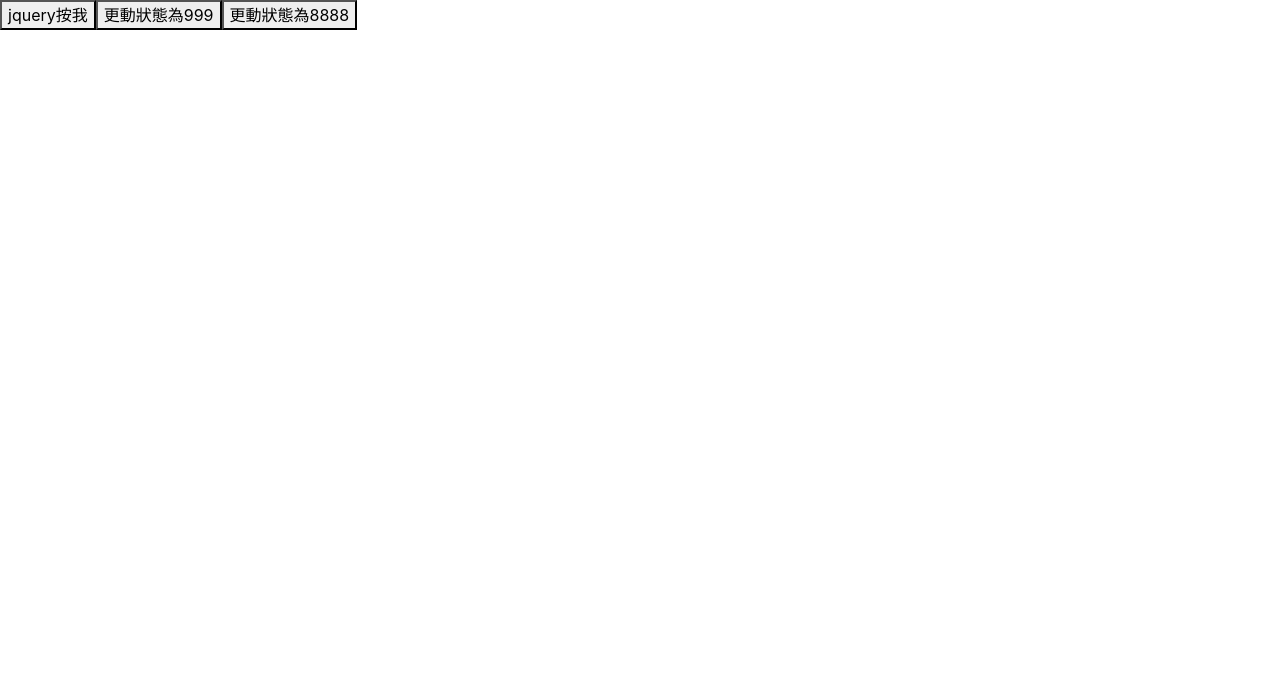
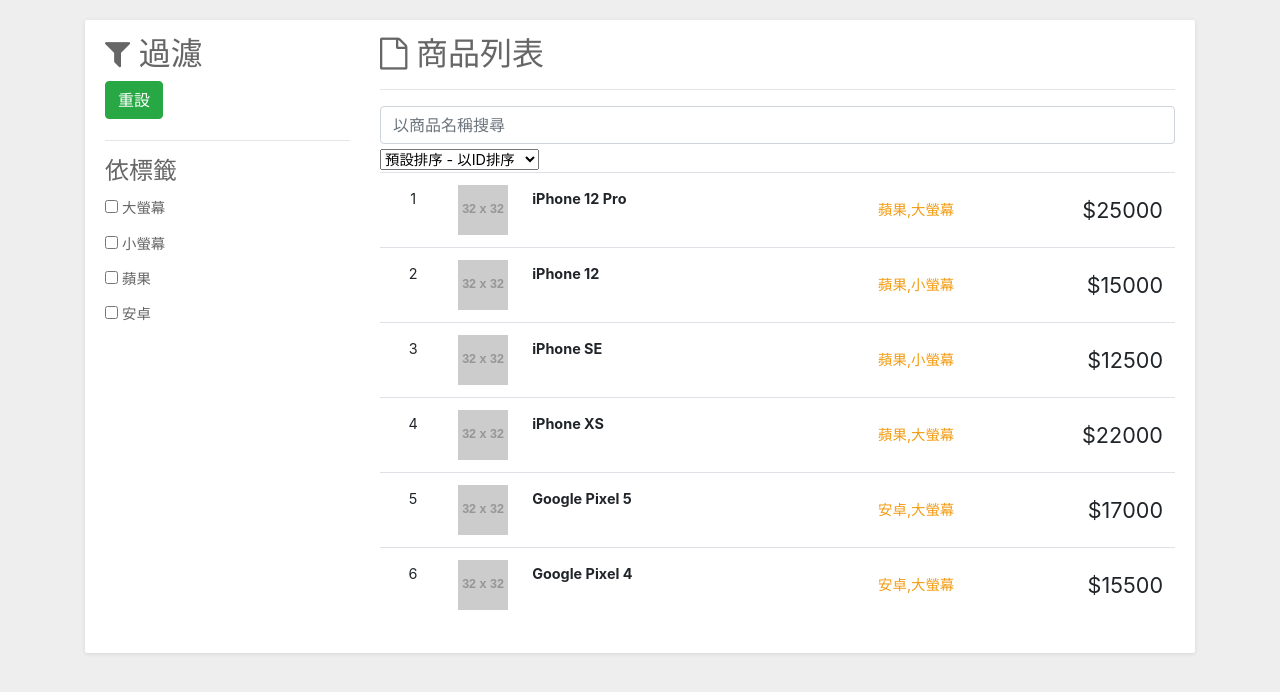
Before and after one commit to karinhsin/React_tutorial, a React (Create React App) app: page / in a window 1280 px wide. Shown: the top 692 px of the page. Built offline with nearby package versions, Linux system fonts and the light colour scheme.

Commit message:
篩選器實例樣板

```diff
--- a/public/index.html
+++ b/public/index.html
@@ -19,16 +19,19 @@
       Notice the use of %PUBLIC_URL% in the tags above.
       It will be replaced with the URL of the `public` folder during the build.
       Only files inside the `public` folder can be referenced from the HTML.
+
       Unlike "/favicon.ico" or "favicon.ico", "%PUBLIC_URL%/favicon.ico" will
       work correctly both with client-side routing and a non-root public URL.
       Learn how to configure a non-root public URL by running `npm run build`.
     -->
-     <link
-      href="https://maxcdn.bootstrapcdn.com/bootstrap/4.4.1/css/bootstrap.min.css"
+    <link
       rel="stylesheet"
+      href="https://cdn.jsdelivr.net/npm/bootstrap@4.6.0/dist/css/bootstrap.min.css"
+      integrity="sha384-B0vP5xmATw1+K9KRQjQERJvTumQW0nPEzvF6L/Z6nronJ3oUOFUFpCjEUQouq2+l"
+      crossorigin="anonymous"
     />
     <link
-      href="https://use.fontawesome.com/releases/v5.7.2/css/all.css"
+      href="https://maxcdn.bootstrapcdn.com/font-awesome/4.3.0/css/font-awesome.min.css"
       rel="stylesheet"
     />
     <title>React App</title>
@@ -39,8 +42,10 @@
     <!--
       This HTML file is a template.
       If you open it directly in the browser, you will see an empty page.
+
       You can add webfonts, meta tags, or analytics to this file.
       The build step will place the bundled scripts into the <body> tag.
+
       To begin the development, run `npm start` or `yarn start`.
       To create a production bundle, use `npm run build` or `yarn build`.
     -->
--- a/src/App.css
+++ b/src/App.css
@@ -1,4 +1,58 @@
-.error {
-  color: red;
-  font-size: 10px;
+body {
+  margin-top: 20px;
+  background: #eee;
 }
+
+.btn {
+  margin-bottom: 5px;
+}
+
+.grid {
+  position: relative;
+  width: 100%;
+  background: #fff;
+  color: #666666;
+  border-radius: 2px;
+  margin-bottom: 25px;
+  box-shadow: 0px 1px 4px rgba(0, 0, 0, 0.1);
+}
+
+.grid .grid-body {
+  padding: 15px 20px 15px 20px;
+  font-size: 0.9em;
+  line-height: 1.9em;
+}
+
+.search table tr td.rate {
+  color: #f39c12;
+  line-height: 50px;
+}
+
+.search table tr:hover {
+  cursor: pointer;
+}
+
+.search table tr td.image {
+  width: 50px;
+}
+
+.search table tr td img {
+  width: 50px;
+  height: 50px;
+}
+
+.search table tr td.rate {
+  color: #f39c12;
+  line-height: 50px;
+}
+
+.search table tr td.price {
+  font-size: 1.5em;
+  line-height: 50px;
+}
+
+.search #price1,
+.search #price2 {
+  display: inline;
+  font-weight: 600;
+}
--- a/src/App.js
+++ b/src/App.js
@@ -1,39 +1,59 @@
-import React, { useState, useEffect, useRef } from 'react'
-import $ from 'jquery' //導入jquery模組
+import React, { useState, useEffect } from 'react'
+import './App.css'
+import FilterBar from './components/FilterBar'
+import ProductList from './components/ProductList'
+import SearchBar from './components/SearchBar'
+import SortBar from './components/SortBar'
+import ProductFC from './components/ProductFC'
 
-// 參考這裡的步驟說明：
-// https://github.com/eyesofkids/mfee19-react/issues/9
+
+import { data } from './data'
+
 function App() {
-  const [data, setData] = useState(123)
-  const buttonRef = useRef()
+  const [products, setProducts] = useState([])
+  const [displayProducts, setDisplayProducts] = useState([])
 
-  // didMount+didUpdate
+  const [tags, setTags] = useState([])
+  const [searchWord, setSearchWord] = useState('')
+  const [sortBy, setSortBy] = useState('')
+
   useEffect(() => {
-    //jquery的程式碼需要寫在這裡，確保dom元素已經出現在網頁上
-    // 移除原本的事件
-    $(buttonRef.current).off('click')
+    setProducts(data)
+    setDisplayProducts(data)
+  }, [])
 
-    // 加入新的事件
-    $(buttonRef.current).on('click', () => alert('data is ' + data))
-  }, [data])
 
   return (
     <>
-      <button ref={buttonRef}>jquery按我</button>
-      <button
-        onClick={() => {
-          setData(999)
-        }}
-      >
-        更動狀態為999
-      </button>
-      <button
-        onClick={() => {
-          setData(8888)
-        }}
-      >
-        更動狀態為8888
-      </button>
+      <div className="container">
+        <div className="row">
+          <div className="col-md-12">
+            <div className="grid search">
+              <div className="grid-body">
+                <div className="row">
+                  <div className="col-md-3">
+                    <FilterBar />
+                  </div>
+
+                  <div className="col-md-9">
+
+                    <h2>
+                      <i className="fa fa-file-o"></i> 商品列表
+                    </h2>
+                    <hr />
+                    <SearchBar />
+
+                    <div className="padding"></div>
+
+                    <SortBar />
+                    <ProductList products={displayProducts} />
+                  </div>
+                </div>
+              </div>
+            </div>
+          </div>
+        </div>
+      </div>
     </>
   )
 }
--- /dev/null
+++ b/src/components/FilterBar.js
@@ -0,0 +1,37 @@
+import React from 'react'
+
+function FilterBar(props) {
+  return (
+    <>
+      <h2 className="grid-title">
+        <i className="fa fa-filter"></i> 過濾
+      </h2>
+      <button className="btn btn-success">重設</button>
+      <hr />
+      <h4>依標籤</h4>
+      <div className="checkbox">
+        <label>
+          <input type="checkbox" className="icheck" /> 大螢幕
+        </label>
+      </div>
+      <div className="checkbox">
+        <label>
+          <input type="checkbox" className="icheck" /> 小螢幕
+        </label>
+      </div>
+      <div className="checkbox">
+        <label>
+          <input type="checkbox" className="icheck" /> 蘋果
+        </label>
+      </div>
+      <div className="checkbox">
+        <label>
+          <input type="checkbox" className="icheck" /> 安卓
+        </label>
+      </div>
+      <div className="padding"></div>
+    </>
+  )
+}
+
+export default FilterBar
--- /dev/null
+++ b/src/components/ProductItem2.js
@@ -0,0 +1,22 @@
+import React from 'react'
+
+function ProductItem2(props) {
+  const { id, name, picture, price, tags } = props.product
+  return (
+    <>
+      <tr>
+        <td className="number text-center">{id}</td>
+        <td className="image">
+          <img src={picture} alt="" />
+        </td>
+        <td className="product">
+          <strong>{name}</strong>
+        </td>
+        <td className="rate text-right">{tags}</td>
+        <td className="price text-right">${price}</td>
+      </tr>
+    </>
+  )
+}
+
+export default ProductItem2
--- /dev/null
+++ b/src/components/ProductList.js
@@ -0,0 +1,23 @@
+import React from 'react'
+import ProductItem2 from './ProductItem2'
+
+function ProductList(props) {
+  console.log(props.products)
+  const { products } = props
+
+  return (
+    <>
+      <div className="table-responsive">
+        <table className="table table-hover">
+          <tbody>
+            {products.map((product, i) => {
+              return <ProductItem2 product={product} />
+            })}
+          </tbody>
+        </table>
+      </div>
+    </>
+  )
+}
+
+export default ProductList
--- /dev/null
+++ b/src/components/SearchBar.js
@@ -0,0 +1,20 @@
+import React from 'react'
+
+function SearchBar(props) {
+  const { searchWord, setSearchWord } = props
+  return (
+    <>
+      <div className="input-group">
+        <input
+          type="text"
+          className="form-control"
+          placeholder="以商品名稱搜尋"
+          value={searchWord}
+          onChange={(e) => setSearchWord(e.target.value)}
+        />
+      </div>
+    </>
+  )
+}
+
+export default SearchBar
--- /dev/null
+++ b/src/components/SortBar.js
@@ -0,0 +1,24 @@
+import React from 'react'
+
+function SortBar(props) {
+  return (
+    <>
+      <div className="row">
+        <div className="col-sm-12">
+          <div className="btn-group">
+            <select
+              class="form-select form-select-sm"
+              aria-label=".form-select-sm example"
+            >
+              <option selected>預設排序 - 以ID排序</option>
+              <option value="2">以價格排序-由少至多</option>
+              <option value="2">以價格排序-由多至少</option>
+            </select>
+          </div>
+        </div>
+      </div>
+    </>
+  )
+}
+
+export default SortBar
--- /dev/null
+++ b/src/data/index.js
@@ -0,0 +1,52 @@
+const data = [
+  {
+    id: '1',
+    picture: 'http://placehold.it/32x32',
+    stock: 5,
+    name: 'iPhone 12 Pro',
+    price: 25000,
+    tags: '蘋果,大螢幕',
+  },
+  {
+    id: '2',
+    picture: 'http://placehold.it/32x32',
+    stock: 5,
+    name: 'iPhone 12',
+    price: 15000,
+    tags: '蘋果,小螢幕',
+  },
+  {
+    id: '3',
+    picture: 'http://placehold.it/32x32',
+    stock: 10,
+    name: 'iPhone SE',
+    price: 12500,
+    tags: '蘋果,小螢幕',
+  },
+  {
+    id: '4',
+    picture: 'http://placehold.it/32x32',
+    stock: 10,
+    name: 'iPhone XS',
+    price: 22000,
+    tags: '蘋果,大螢幕',
+  },
+  {
+    id: '5',
+    picture: 'http://placehold.it/32x32',
+    stock: 6,
+    name: 'Google Pixel 5',
+    price: 17000,
+    tags: '安卓,大螢幕',
+  },
+  {
+    id: '6',
+    picture: 'http://placehold.it/32x32',
+    stock: 6,
+    name: 'Google Pixel 4',
+    price: 15500,
+    tags: '安卓,大螢幕',
+  },
+]
+
+export { data }
```
